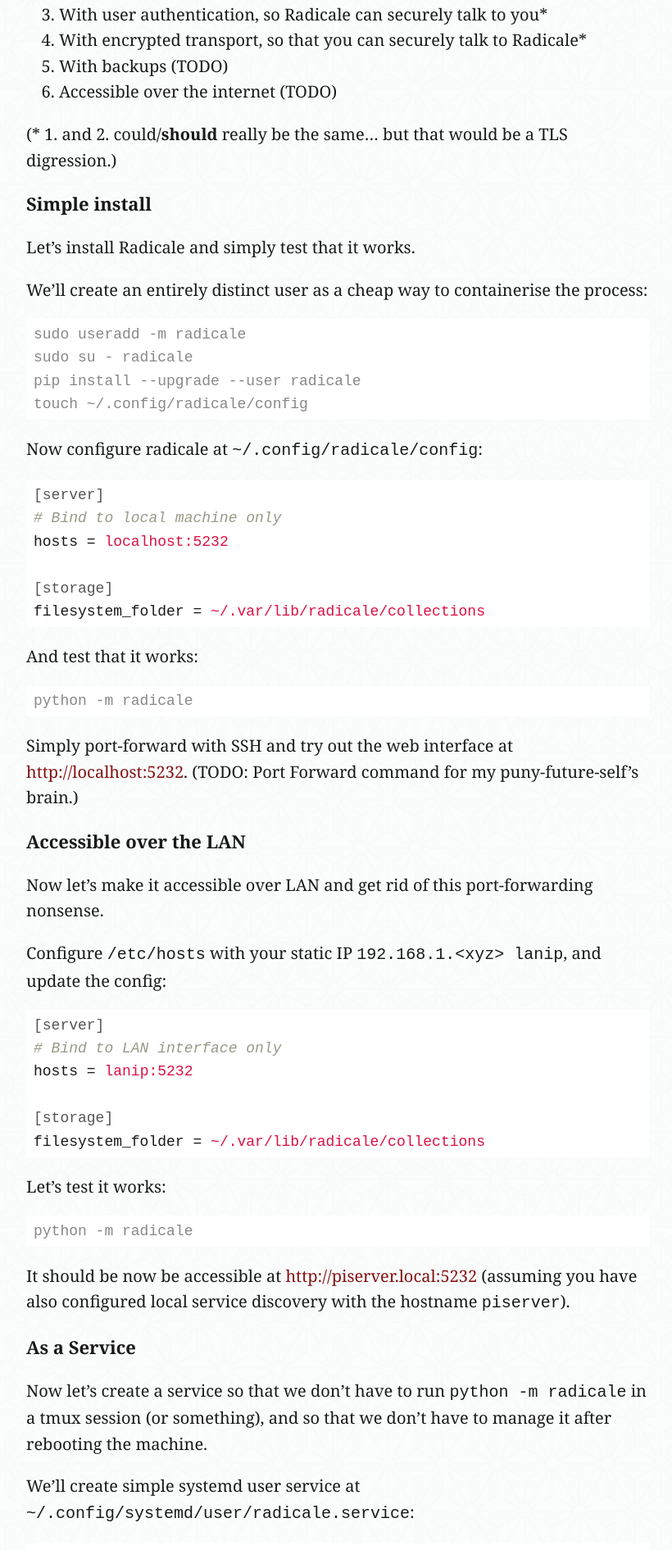
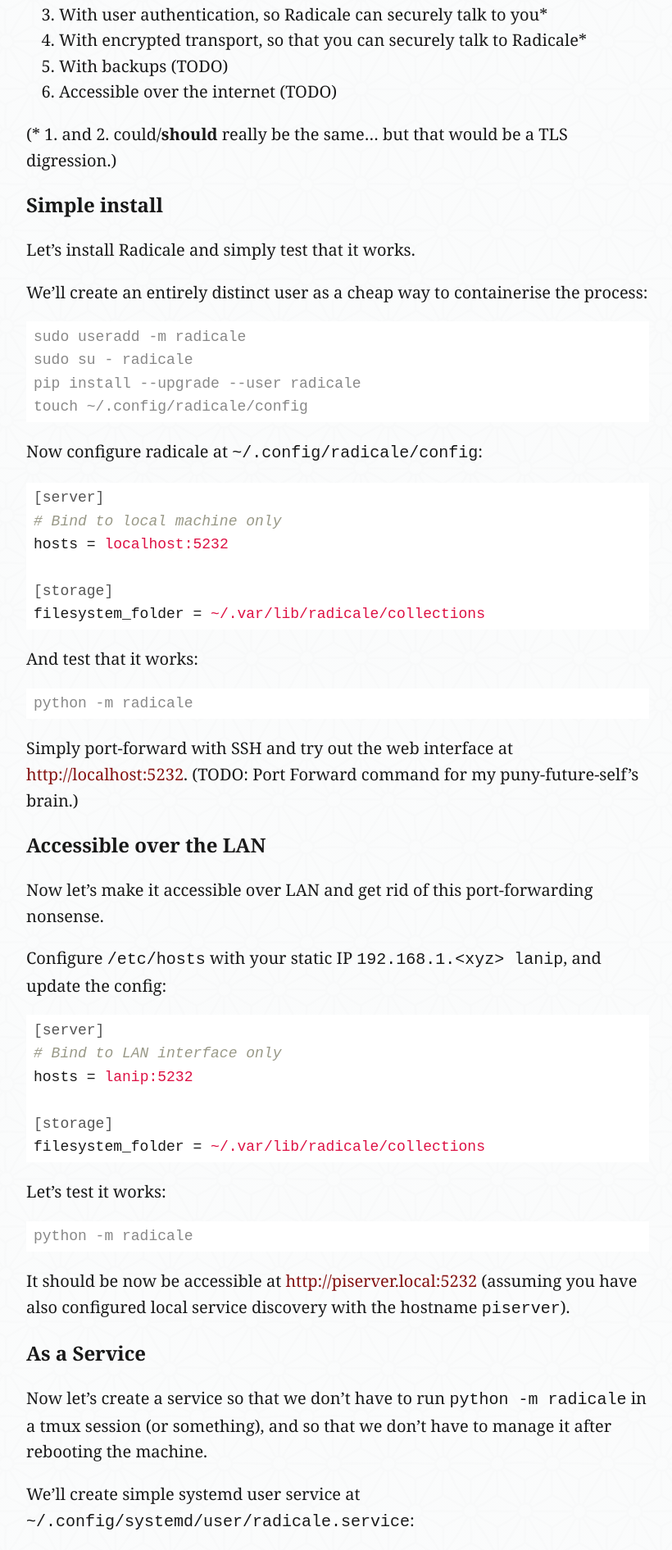
Before and after one commit to QasimK/qasimk.github.io, a Jekyll site: the page built from _posts/2017-10-22-radicale-server.md, in a window 1280 px wide. Shown: the part 757-2648 px from the top of the page at 82% size, without its empty margins (228-1048 px from the left). Built offline with Jekyll 4.4.1, drawn with Linux system fonts in a browser that asks for light colours.

````diff
--- a/_posts/2017-10-22-radicale-server.md
+++ b/_posts/2017-10-22-radicale-server.md
@@ -21,7 +21,7 @@ There are a number of stages to setting up Radicale properly:
 
 (* 1. and 2. could/**should** really be the same... but that would be a TLS digression.)
 
-## Simple install
+# Simple install
 
 Let's install Radicale and simply test that it works.
 
@@ -53,7 +53,7 @@ python -m radicale
 
 Simply port-forward with SSH and try out the web interface at <http://localhost:5232>. (TODO: Port Forward command for my puny-future-self's brain.)
 
-## Accessible over the LAN
+# Accessible over the LAN
 
 Now let's make it accessible over LAN and get rid of this port-forwarding nonsense.
 
@@ -76,7 +76,7 @@ python -m radicale
 
 It should be now be accessible at <http://piserver.local:5232> (assuming you have also configured local service discovery with the hostname `piserver`).
 
-## As a Service
+# As a Service
 
 Now let's create a service so that we don't have to run `python -m radicale` in a tmux session (or something), and so that we don't have to manage it after rebooting the machine.
 
@@ -106,7 +106,7 @@ systemctl --user restart radicale
 
 It should still be accessible at <http://piserver.local:5232>.
 
-### Side Note: Problems using systemctl --user
+## Side Note: Problems using systemctl --user
 
 I encountered an annoying issue with environment variables and using systemctl --user, which I managed to resolve by explicitly defining the following variables.
 
@@ -115,7 +115,7 @@ export XDG_RUNTIME_DIR="/run/user/$UID"
 export DBUS_SESSION_BUS_ADDRESS="unix:path=${XDG_RUNTIME_DIR}/bus"
 ```
 
-## With user authentication
+# With user authentication
 
 Now let's configure Radicale's user authentication so that Radicale doesn't leak our data to just anyone! (Note: there is no encryption so it subject to MITM at this stage.)
 
@@ -151,17 +151,17 @@ filesystem_folder = ~/.var/lib/radicale/collections
 
 And let's test that logging in at <http://piserver.local:5232> requires the right username and password.
 
-## Aside: Set up your clients
+# Aside: Set up your clients
 
 See the [client instructions][radicale-clients] and give it a test on a device to ensure everything is working well. This is useful to diagnose potential problems with the next step of adding HTTPS. The client devices will need to be set up again to use HTTPS later.
 
 Delete the `~/.var/lib/radicale/collections` folder to clear the test data.
 
-## With encrypted transport
+# With encrypted transport
 
 Now let's configure HTTPS so that we cannot be subject to MITM over our local network by insecure IoT devices.
 
-### Set up Nginx
+## Set up Nginx
 
 Radicale supports HTTPS itself, but we will set up an Nginx server because it can be used for other local network services as well.
 
@@ -216,7 +216,7 @@ filesystem_folder = ~/.var/lib/radicale/collections
 
 Now Radicale should be accessible at <http://piserver.local:8001>.
 
-### Set up TLS
+## Set up TLS
 
 Create a self-signed SSL certificate:
 
@@ -252,7 +252,7 @@ server {
 Add the certificate to your devices (take a look at the bonus sections below), and confirm that Radicale is only accessible at <https://piserver.local:5232>.
 
 
-## Bonus: Importing Your Google Calender
+# Bonus: Importing Your Google Calender
 
 I used Evolution to do this.
 
@@ -261,7 +261,7 @@ I used Evolution to do this.
 3. Copy these events to your Radicale calender using Evolution's copy functionality.
 4. Delete your old calendar if everything looks good.
 
-## Bonus: Adding your certificate to Linux devices
+# Bonus: Adding your certificate to Linux devices
 
 Add the server.crt file to your current Linux machine (and similarly for your other devices!).
 
@@ -276,7 +276,7 @@ sudo trust extract-compat
 
 (Note: Firefox does not use Operating System certificates, so manually add an exception for that in the browser.)
 
-## Bonus: Adding your certificate to iOS devices
+# Bonus: Adding your certificate to iOS devices
 
 There are two ways to import a certificate on iOS. Open it in the mail app (i.e. email it to yourself), or download it in Safari (e.g. put it in Dropbox and create a shared link to manually type into Safar's private browsing mode).
 
````
